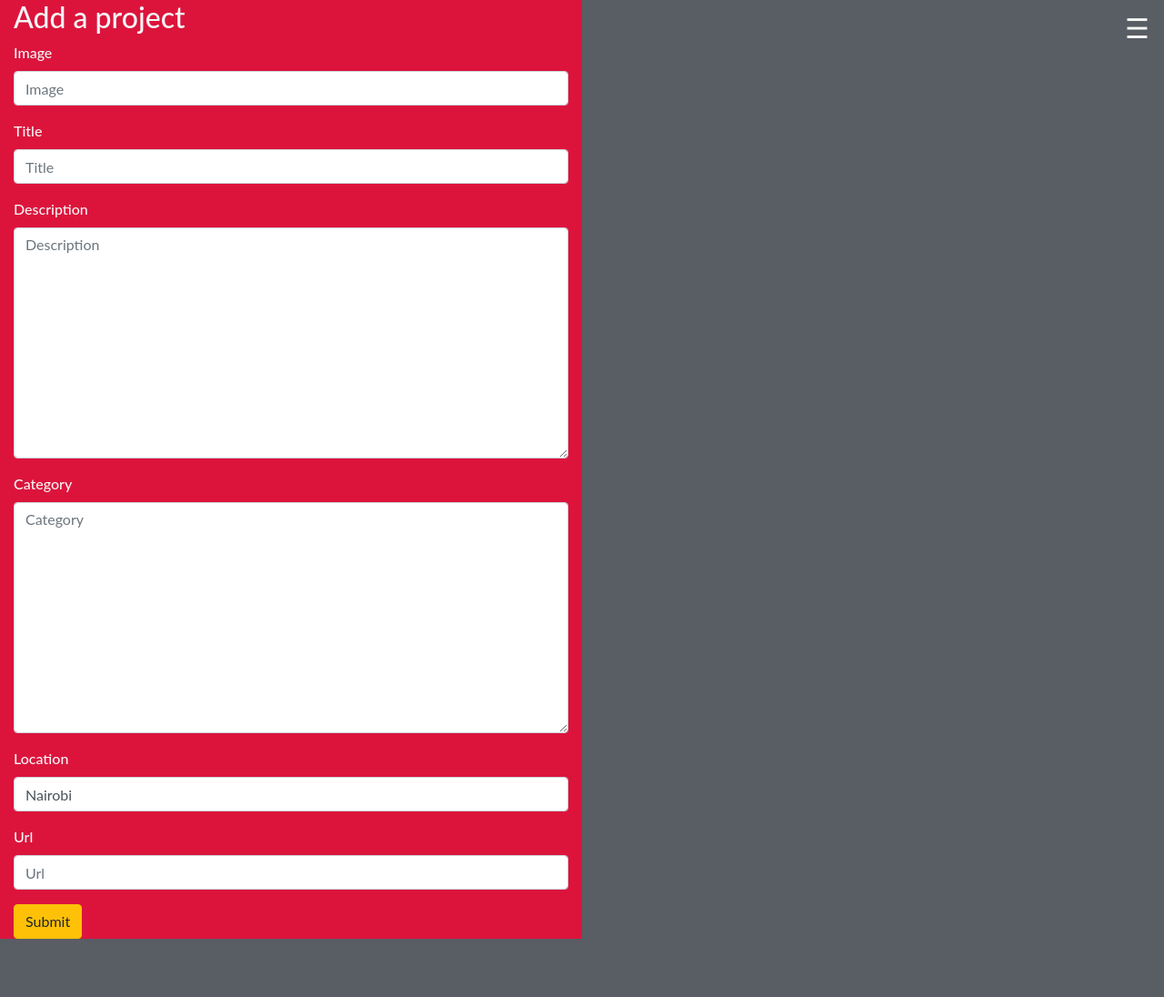
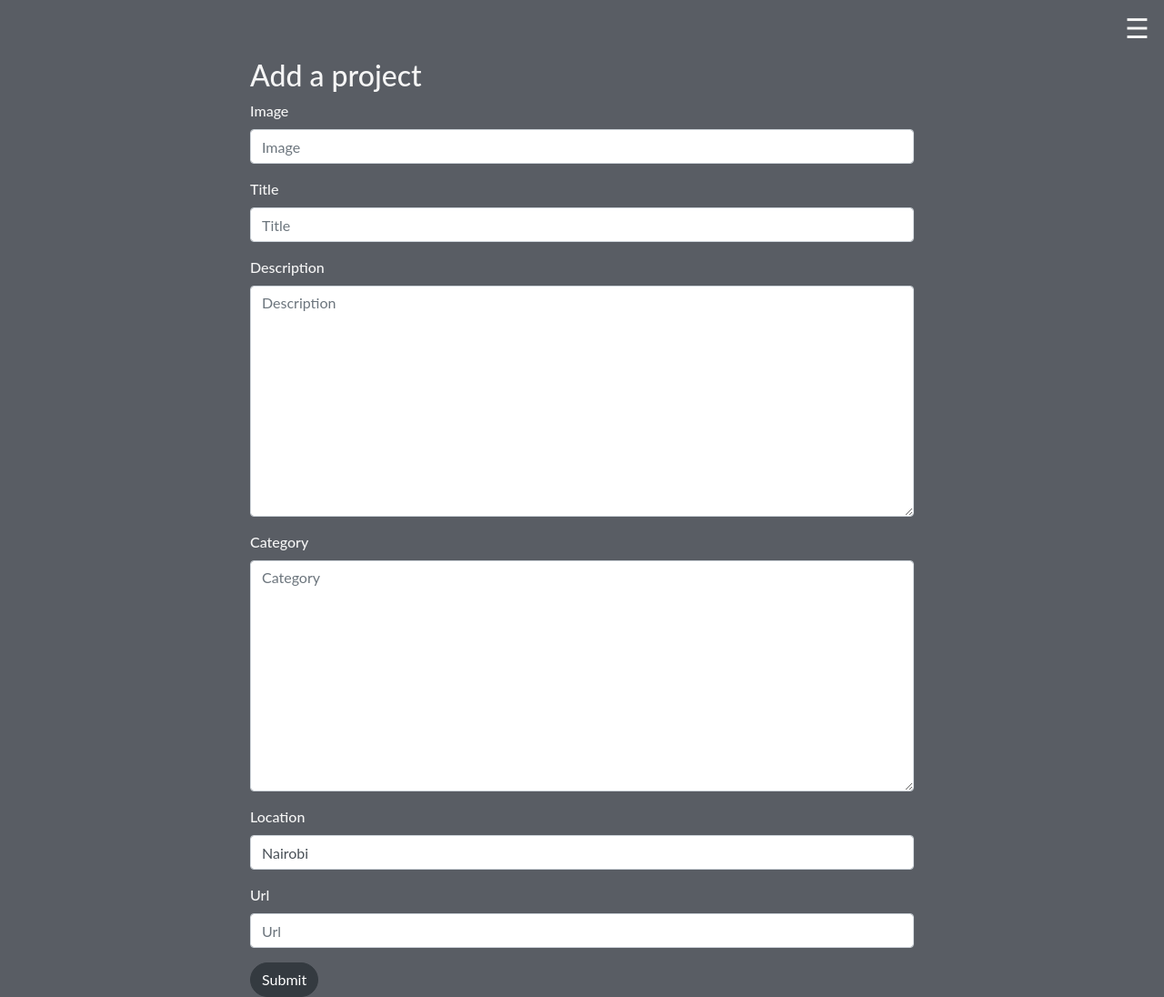
Before and after one commit to ezekielkibiego/Awwwards, a Django app: page /project/project/ in a window 1280 px wide. Shown: the whole page at 91% size. Before the commit the page ends 1032 px from the top, so only its background shows below. Run offline with Django 3.2, Linux system fonts and the light colour scheme; the visitor is signed in with stand-in values (Sample User, id 1); some libraries are stand-ins or nearby versions; some web fonts are replaced.

Commit message:
style pro.html

```diff
--- a/awwwardsapp/templates/pro.html
+++ b/awwwardsapp/templates/pro.html
@@ -8,17 +8,26 @@
     background-color: #595d64;
     color: whitesmoke;
     }
+    .project{
+        margin-top: 5%;
+    }
 </style>
-<div class="col-md-6" style="background-color: crimson;">
+<div class="container project">
+    <div class="row">
+        <div class="col-md-2"></div>
+    <div class="col-md-8">
         <div id="regis">
             <div class="form-data">
-            <form action="{%url 'project'%}" method="post" enctype="multipart/form-data" >
+                <form action="{%url 'project' %}" method="post" enctype="multipart/form-data" >
                     {% csrf_token %}
-                <h2 class="intro">Add a project</h2>
+                    <h2 class="intro" >Add a project</h2>
                     {% bootstrap_form form%}
-                <button class="btn btn-warning" type="submit">Submit</button>
+                    <button class="btn btn-outline-dark bg-dark text-white rounded-pill" type="submit">Submit</button>
                 </form>
             </div>
         </div>
     </div>
+    </div>
+
+</div>
 {% endblock %}
```
Lines whose indentation alone changed are shown as unchanged.
